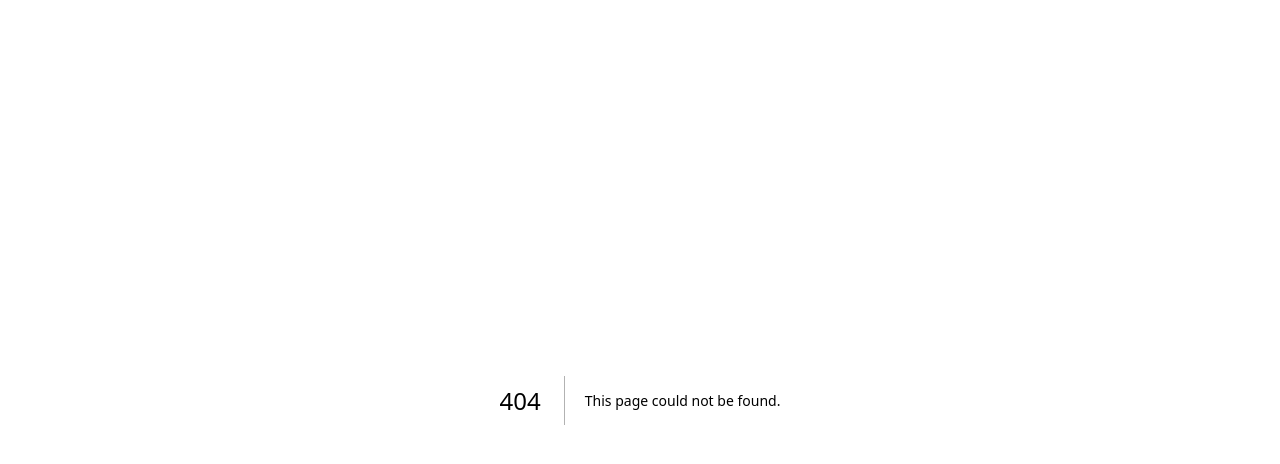
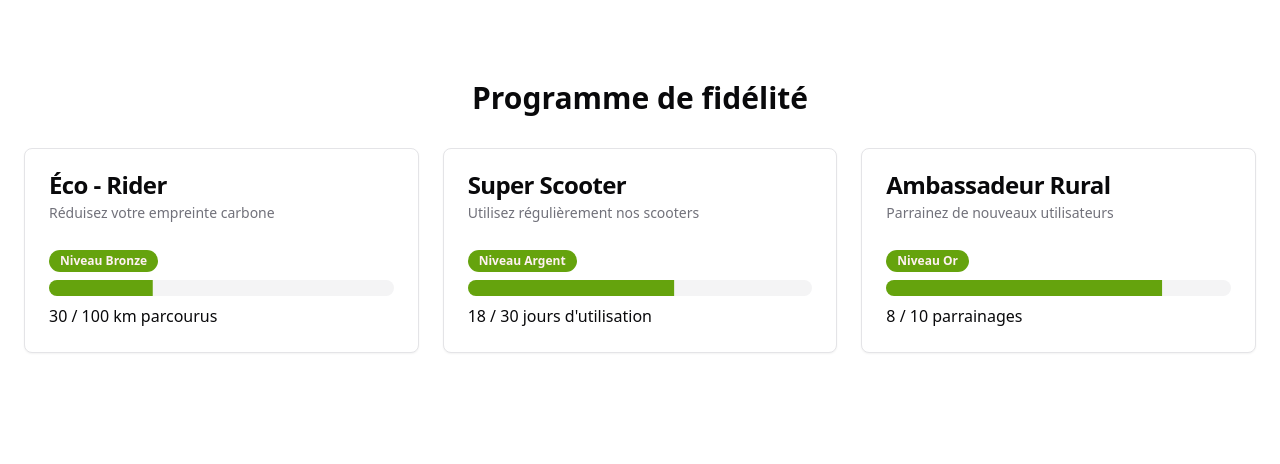
Before and after one commit to Drosscend/scoot-ride, a Next.js app: page /rewards in a window 1280 px wide. Before the commit this address had no page. Shown: the top 464 px of the page. Built offline with nearby package versions, Linux system fonts and the light colour scheme.

Commit message:
feat(rewards): add rewards page

```diff
--- /dev/null
+++ b/src/app/rewards/page.tsx
@@ -0,0 +1,9 @@
+import { Rewards } from "@/app/rewards/rewards";
+
+export default function Page() {
+  return (
+    <main className="bg-background min-h-screen">
+      <Rewards />
+    </main>
+  );
+}
--- /dev/null
+++ b/src/app/rewards/rewards.tsx
@@ -0,0 +1,48 @@
+import { Badge } from "@/components/ui/badge";
+import { Card, CardContent, CardDescription, CardHeader, CardTitle } from "@/components/ui/card";
+import { Progress } from "@/components/ui/progress";
+
+export function Rewards() {
+  return (
+    <section className="py-20">
+      <div className="container mx-auto px-6">
+        <h2 className="mb-8 text-center text-3xl font-bold">{`Programme de fidélité`}</h2>
+        <div className="grid grid-cols-1 gap-6 md:grid-cols-3">
+          <Card>
+            <CardHeader>
+              <CardTitle>{`Éco - Rider`}</CardTitle>
+              <CardDescription>{`Réduisez votre empreinte carbone`}</CardDescription>
+            </CardHeader>
+            <CardContent>
+              <Badge className="mb-2">{`Niveau Bronze`}</Badge>
+              <Progress value={30} className="mb-2" />
+              <p>{`30 / 100 km parcourus`}</p>
+            </CardContent>
+          </Card>
+          <Card>
+            <CardHeader>
+              <CardTitle>{`Super Scooter`}</CardTitle>
+              <CardDescription>{`Utilisez régulièrement nos scooters`}</CardDescription>
+            </CardHeader>
+            <CardContent>
+              <Badge className="mb-2">{`Niveau Argent`}</Badge>
+              <Progress value={60} className="mb-2" />
+              <p>{`18 / 30 jours d'utilisation`}</p>
+            </CardContent>
+          </Card>
+          <Card>
+            <CardHeader>
+              <CardTitle>{`Ambassadeur Rural`}</CardTitle>
+              <CardDescription>{`Parrainez de nouveaux utilisateurs`}</CardDescription>
+            </CardHeader>
+            <CardContent>
+              <Badge className="mb-2">{`Niveau Or`}</Badge>
+              <Progress value={80} className="mb-2" />
+              <p>{`8 / 10 parrainages`}</p>
+            </CardContent>
+          </Card>
+        </div>
+      </div>
+    </section>
+  );
+}
--- /dev/null
+++ b/src/components/ui/badge.tsx
@@ -0,0 +1,36 @@
+import * as React from "react"
+import { cva, type VariantProps } from "class-variance-authority"
+
+import { cn } from "@/lib/utils"
+
+const badgeVariants = cva(
+  "inline-flex items-center rounded-full border px-2.5 py-0.5 text-xs font-semibold transition-colors focus:outline-none focus:ring-2 focus:ring-ring focus:ring-offset-2",
+  {
+    variants: {
+      variant: {
+        default:
+          "border-transparent bg-primary text-primary-foreground hover:bg-primary/80",
+        secondary:
+          "border-transparent bg-secondary text-secondary-foreground hover:bg-secondary/80",
+        destructive:
+          "border-transparent bg-destructive text-destructive-foreground hover:bg-destructive/80",
+        outline: "text-foreground",
+      },
+    },
+    defaultVariants: {
+      variant: "default",
+    },
+  }
+)
+
+export interface BadgeProps
+  extends React.HTMLAttributes<HTMLDivElement>,
+    VariantProps<typeof badgeVariants> {}
+
+function Badge({ className, variant, ...props }: BadgeProps) {
+  return (
+    <div className={cn(badgeVariants({ variant }), className)} {...props} />
+  )
+}
+
+export { Badge, badgeVariants }
--- /dev/null
+++ b/src/components/ui/progress.tsx
@@ -0,0 +1,28 @@
+"use client"
+
+import * as React from "react"
+import * as ProgressPrimitive from "@radix-ui/react-progress"
+
+import { cn } from "@/lib/utils"
+
+const Progress = React.forwardRef<
+  React.ElementRef<typeof ProgressPrimitive.Root>,
+  React.ComponentPropsWithoutRef<typeof ProgressPrimitive.Root>
+>(({ className, value, ...props }, ref) => (
+  <ProgressPrimitive.Root
+    ref={ref}
+    className={cn(
+      "relative h-4 w-full overflow-hidden rounded-full bg-secondary",
+      className
+    )}
+    {...props}
+  >
+    <ProgressPrimitive.Indicator
+      className="h-full w-full flex-1 bg-primary transition-all"
+      style={{ transform: `translateX(-${100 - (value || 0)}%)` }}
+    />
+  </ProgressPrimitive.Root>
+))
+Progress.displayName = ProgressPrimitive.Root.displayName
+
+export { Progress }
```
